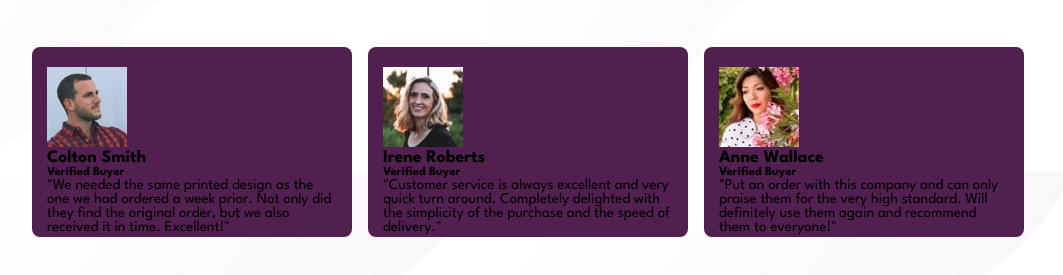
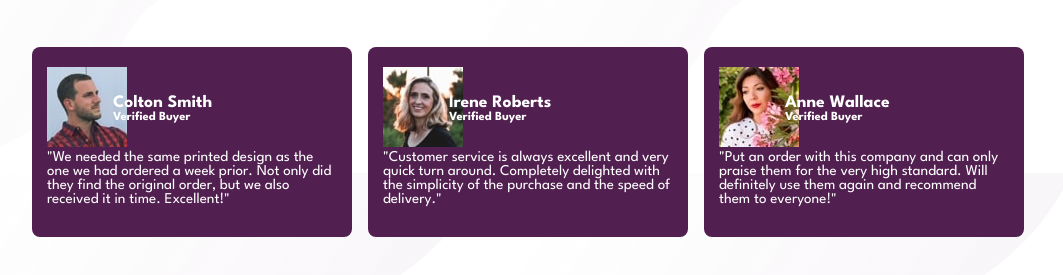
Before and after one commit to kenliii/Social, a plain HTML site: page index.html in a window 1280 px wide. Shown: the part 189-464 px from the top of the page, without its empty margins (96-1159 px from the left). Drawn offline with Linux system fonts and the light colour scheme.

Commit message:
working on profile

```diff
--- a/index.html
+++ b/index.html
@@ -75,7 +75,7 @@
         <div class="review-card">
           <div class="review-card1">
             <div class="profile">
-              <div class="profileimg">
+              <div class="img">
                 <img src="images/image-colton.jpg" alt="">
               </div>
               <div class="profile-detail">
@@ -93,7 +93,7 @@
         <div class="review-card">
           <div class="review-card2">
             <div class="profile">
-              <div class="profileimg">
+              <div class="img">
                 <img src="images/image-irene.jpg" alt="">
               </div>
               <div class="profile-detail">
@@ -110,7 +110,7 @@
         <div class="review-card">
           <div class="review-card3">
             <div class="profile">
-              <div class="profileimg">
+              <div class="img">
                 <img src="images/image-anne.jpg" alt="">
               </div>
               <div class="profile-detail">
--- a/style.css
+++ b/style.css
@@ -76,4 +76,17 @@ body {
     margin-right: 1rem;
     padding: 20px 15px;
     border-radius: 8px;
+    color: white;
 }
+
+.profile {
+    display: flex;
+    align-items: center;
+}
+
+.img {
+    width: 50px;
+    height: auto;
+    border-radius: 100px;
+    margin-right: 1rem;
+}
```
